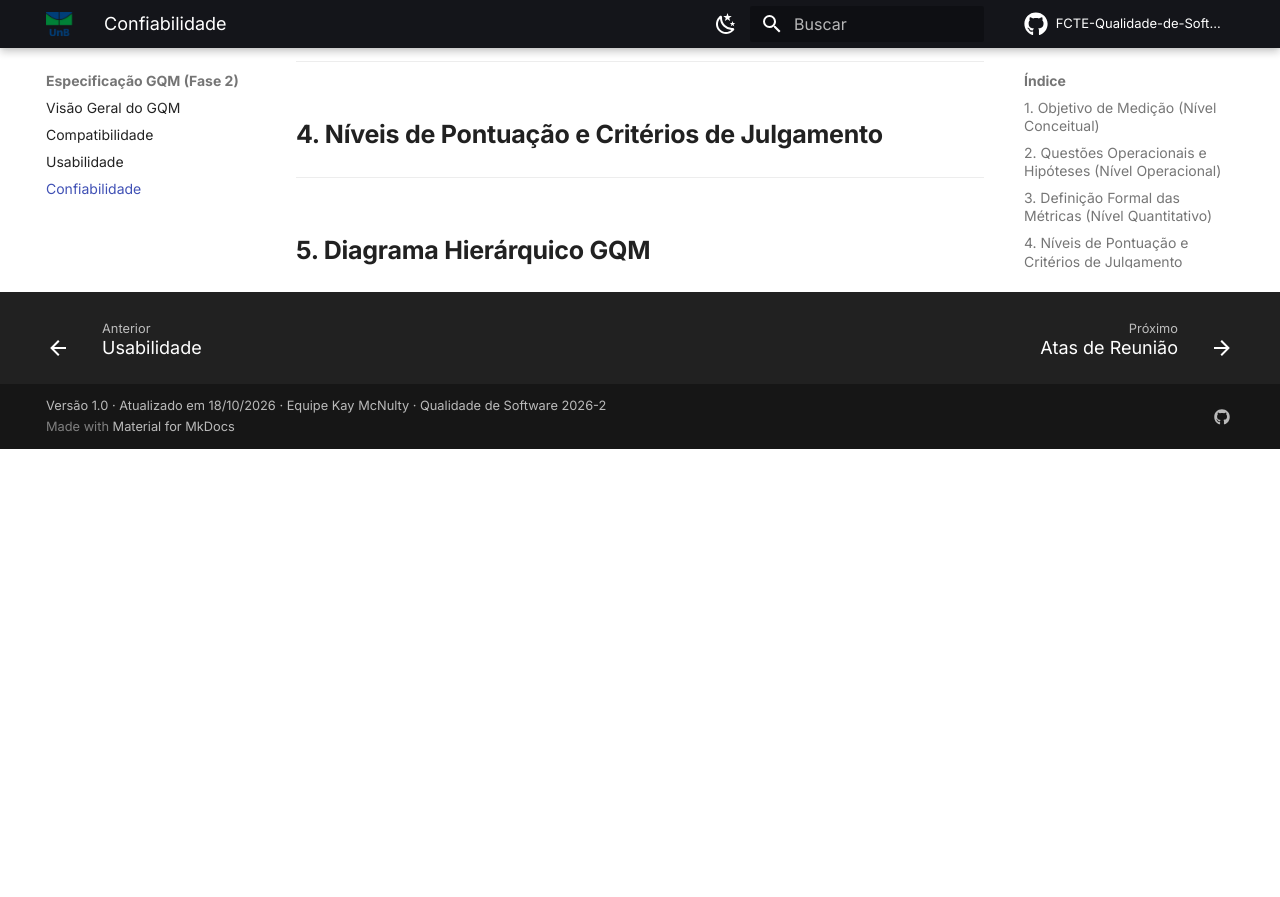
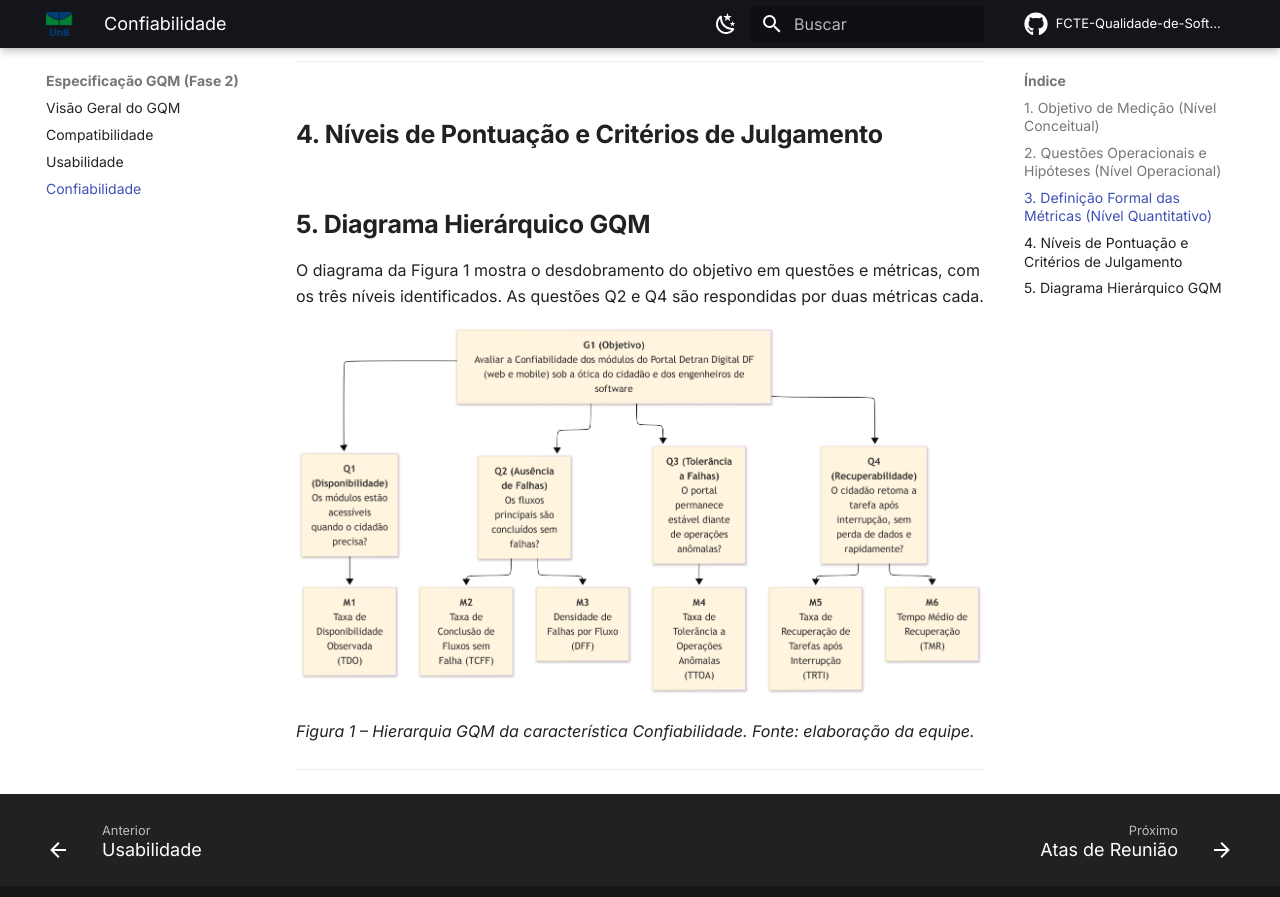
Before and after one commit to FCTE-Qualidade-de-Software-1/2026-2_T02_KAY_MCNULTY, an MkDocs documentation site: the page built from docs/fase2/confiabilidade.md, in a window 1280 px wide and 900 px high, scrolled down 600 px. Shown: the top 897 px of the window. Built offline with MkDocs 1.6.1 and Material for MkDocs 9.7.7, drawn with Linux system fonts in a browser that asks for light colours; comment, search, counter and statistics services are not loaded; before the commit the page ends 1049 px from its top, so only the background shows below that.

Commit message:
Adição do diagrama hierárquico GQM e descrição da característica de confiabilidade na Fase 2.

```diff
--- a/docs/fase2/confiabilidade.md
+++ b/docs/fase2/confiabilidade.md
@@ -26,8 +26,12 @@
 
 <!-- Espaço reservado para a régua de pontuação -->
 
----
-
 ## 5. Diagrama Hierárquico GQM
 
-<!-- Espaço reservado para o diagrama GQM de Confiabilidade -->
+O diagrama da Figura 1 mostra o desdobramento do objetivo em questões e métricas, com os três níveis identificados. As questões Q2 e Q4 são respondidas por duas métricas cada.
+
+![Diagrama Confiabilidade](../img/Confiabilidade.png)
+
+*Figura 1 – Hierarquia GQM da característica Confiabilidade. Fonte: elaboração da equipe.*
+
+---
```
Also changed, not shown: docs/img/Confiabilidade.png (added).
